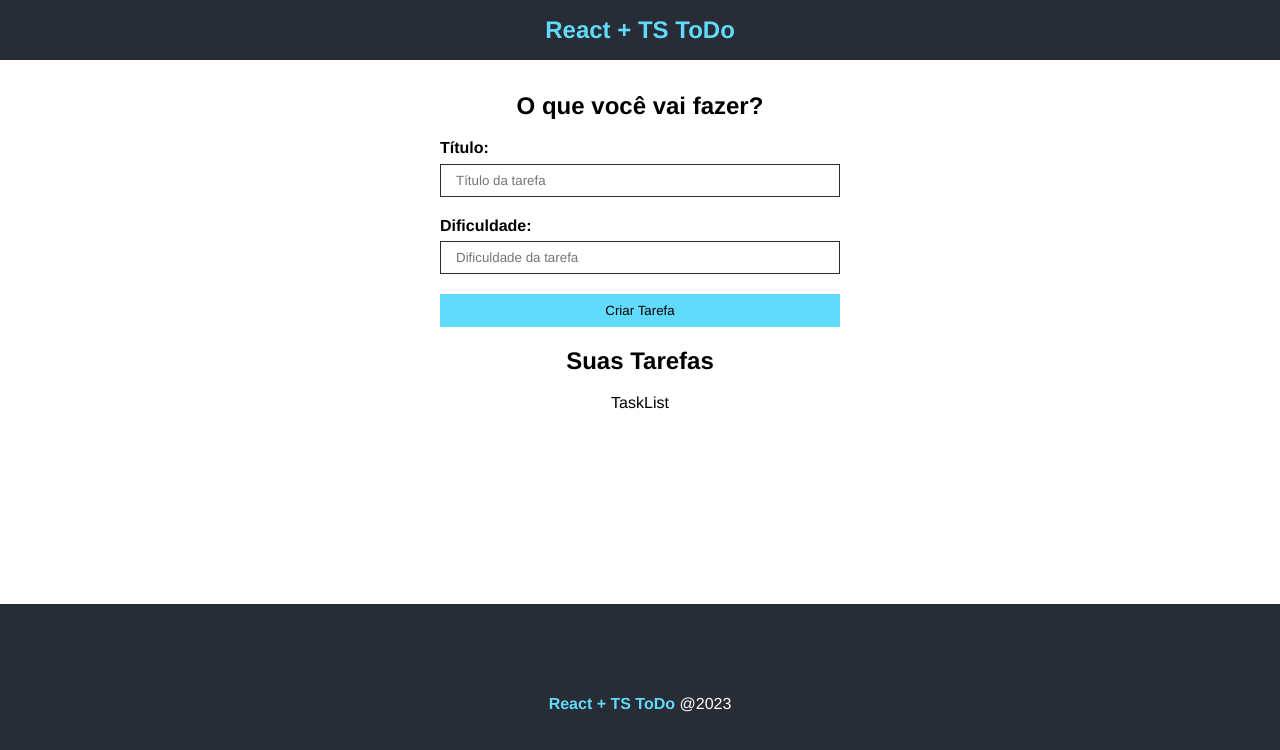
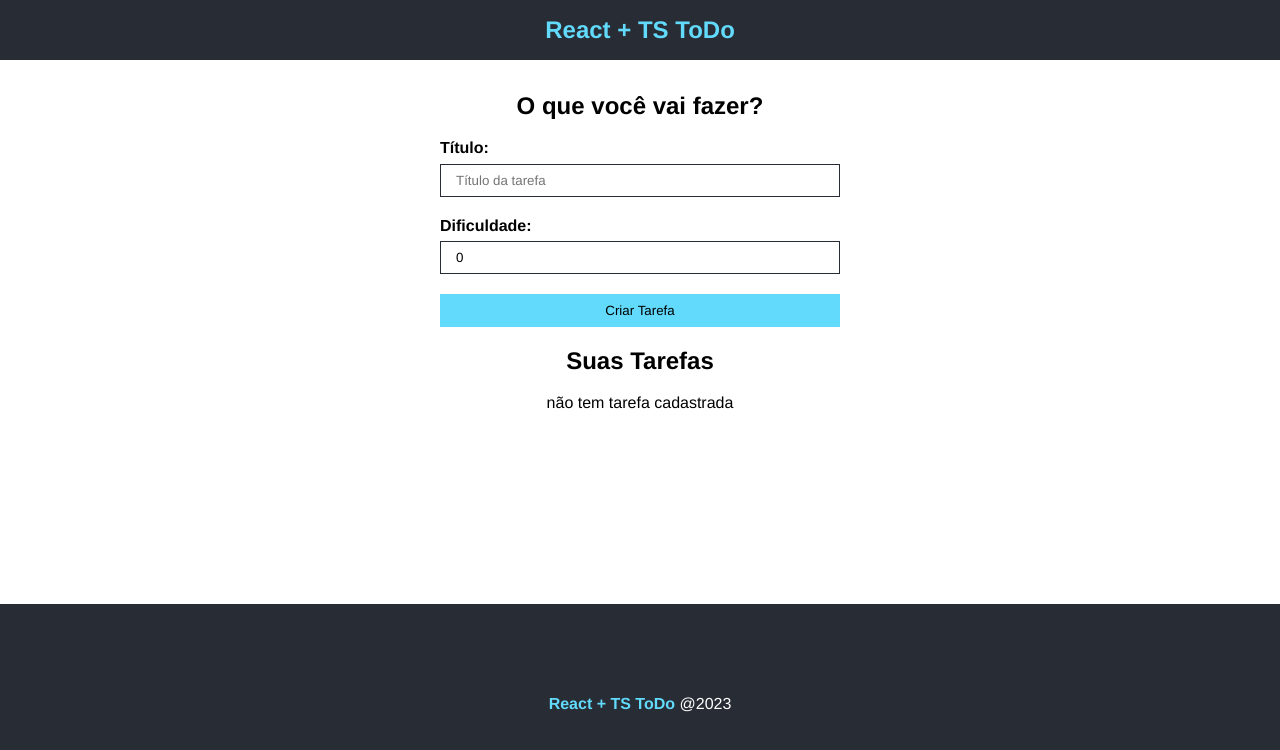
Before and after one commit to paulocorrea93/ToDo-TS, a React (Create React App) app: page / in a window 1280 px wide. Shown: the top 750 px of the page. Built offline with nearby package versions, Linux system fonts and the light colour scheme.

Commit message:
exibição da lista de tarefas

```diff
--- a/src/App.tsx
+++ b/src/App.tsx
@@ -1,4 +1,4 @@
-import React from "react";
+import React, { useState } from "react";
 
 // Componentes
 import Header from "./components/Header";
@@ -10,20 +10,26 @@
 import TaskList from "./components/TaskList";
 
 //Interface
-import {ITask} from './interfaces/Task'
+import { ITask } from "./interfaces/Task";
 
 function App() {
+  const [taskList, setTaskList] = useState<ITask[]>([]);
+
   return (
     <div className="App">
       <Header />
       <div className={styles.main}>
         <div>
           <h2>O que você vai fazer?</h2>
-          <TaskForm btnText="Criar Tarefa"/>
+          <TaskForm
+            btnText="Criar Tarefa"
+            taskList={taskList}
+            setTaskList={setTaskList}
+          />
         </div>
         <div>
           <h2>Suas Tarefas</h2>
-          <TaskList/>
+          <TaskList taskList={taskList} />
         </div>
       </div>
       <Footer />
--- a/src/components/TaskForm.tsx
+++ b/src/components/TaskForm.tsx
@@ -1,4 +1,4 @@
-import React, { ChangeEvent, useState } from "react";
+import React, { ChangeEvent, FormEvent, useState } from "react";
 import style from "./TaskForm.module.css";
 
 //Interface
@@ -6,14 +6,29 @@
 
 interface Props {
   btnText: string;
+  taskList: ITask[];
+  setTaskList?: React.Dispatch<React.SetStateAction<ITask[]>>;
 }
 
-const TaskForm = ({ btnText }: Props) => {
+const TaskForm = ({ btnText, taskList, setTaskList }: Props) => {
   const [id, setId] = useState<number>(0);
   const [title, setTitle] = useState<string>("");
   const [dificulty, setDificulty] = useState<number>(0);
 
-  const addTaskHandler = () => {};
+  const addTaskHandler = (e: FormEvent<HTMLFormElement>) => {
+    e.preventDefault();
+
+    const id = Math.floor(Math.random() * 1000);
+
+    const newTask: ITask = { id, title, dificulty };
+
+    setTaskList!([...taskList, newTask]);
+
+    setTitle("");
+    setDificulty(0);
+
+    console.log(taskList);
+  };
 
   const handleChange = (e: ChangeEvent<HTMLInputElement>) => {
     if (e.target.name === "title") {
@@ -21,8 +36,6 @@
     } else {
       setDificulty(parseInt(e.target.value));
     }
-    console.log(title);
-    console.log(dificulty);
   };
 
   return (
@@ -30,17 +43,21 @@
       <div className={style.input_container}>
         <label>Título: </label>
         <input
+          name="title"
           type="text"
           placeholder="Título da tarefa"
           onChange={handleChange}
+          value={title}
         />
       </div>
       <div className={style.input_container}>
         <label>Dificuldade: </label>
         <input
+          name="dificulty"
           type="text"
           placeholder="Dificuldade da tarefa"
           onChange={handleChange}
+          value={dificulty}
         />
       </div>
       <input type="submit" value={btnText} />
--- a/src/components/TaskList.tsx
+++ b/src/components/TaskList.tsx
@@ -1,10 +1,28 @@
 import React from 'react'
 
-type Props = {}
+//CSS
+import style from './TaskList.module.css'
 
-const TaskList = (props: Props) => {
+//Interface
+import { ITask } from '../interfaces/Task'
+
+type Props = {
+  taskList: ITask[]
+}
+
+const TaskList = ({taskList}: Props) => {
   return (
-    <div>TaskList</div>
+    <>
+    {taskList.length > 0 ? (
+      taskList.map((task) => (
+        <div key={task.id}>
+          <p>{task.title}</p>
+        </div>
+      ))
+    ):(
+      <p>não tem tarefa cadastrada</p>
+    )}
+    </>
   )
 }
 
```
Also changed, not shown: src/components/TaskList.module.css (added).
